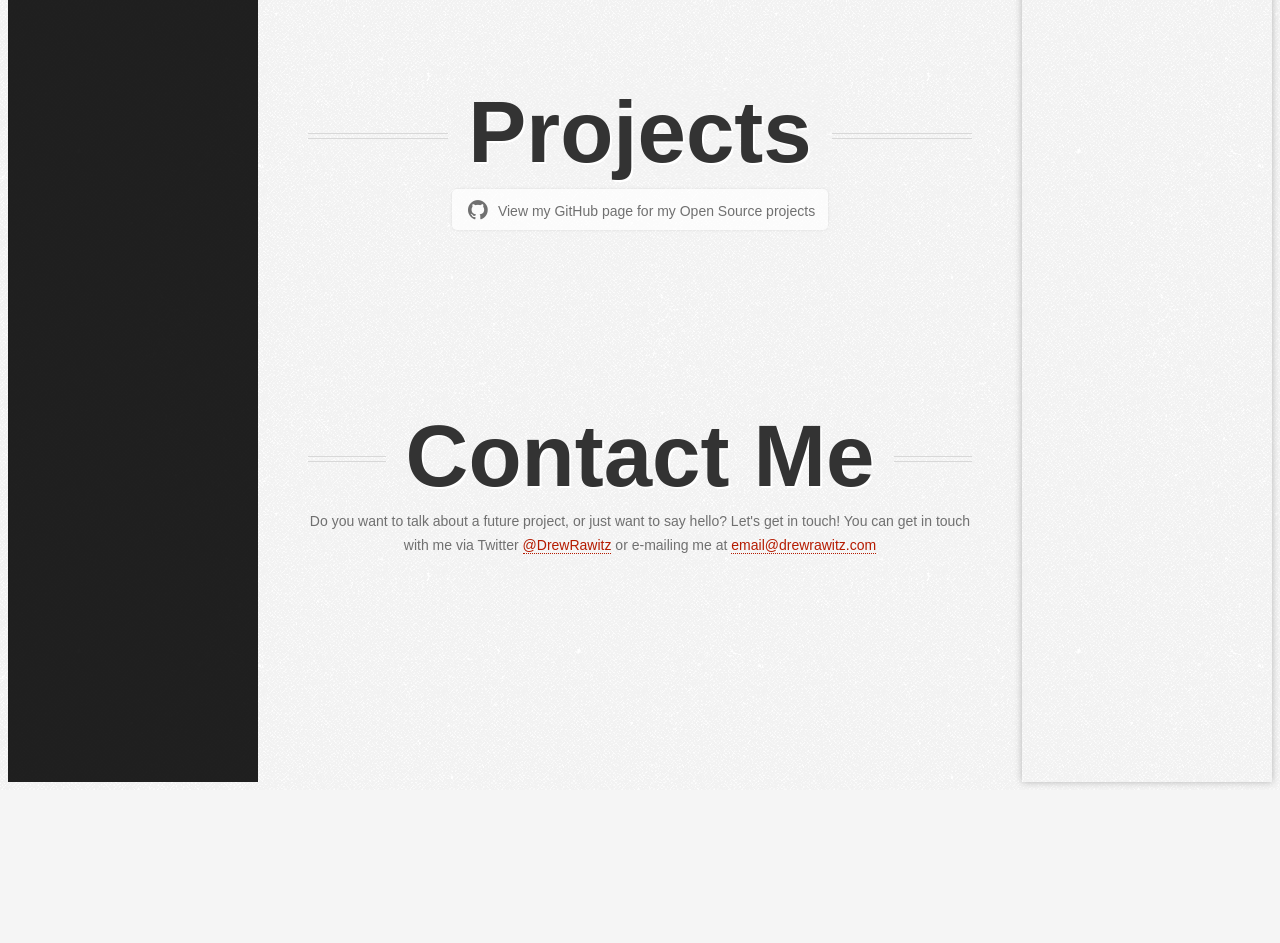
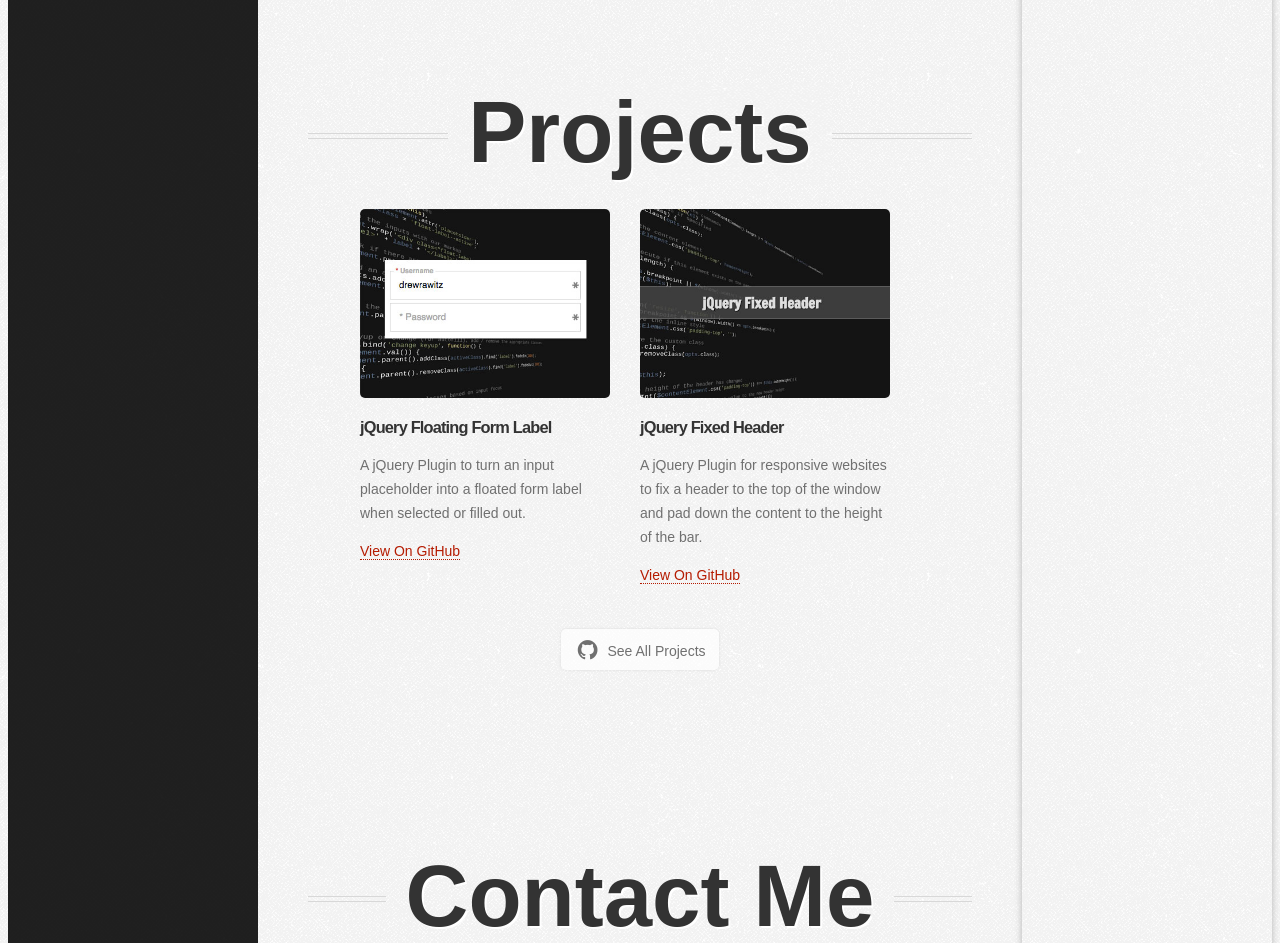
Before and after one commit to drewrawitz/DrewRawitz.com, a PHP site: page / in a window 1280 px wide. Shown: the part 2492-3435 px from the top of the page. Before the commit the page ends 3278 px from the top, so only its background shows below. Run offline with PHP 8.4, Linux system fonts and the light colour scheme; style sheets or scripts are compiled from the project's sources; some libraries are stand-ins or nearby versions; some web fonts are replaced.

Commit message:
Adding my two jQuery plugins to the Projects section

```diff
--- a/src/assets/scss/partials/_layout.scss
+++ b/src/assets/scss/partials/_layout.scss
@@ -528,3 +528,25 @@ blockquote {
       }
     }
 }
+
+.project-wrapper {
+  display: flex;
+  flex-row: row wrap;
+  justify-content: center;
+  margin: 50px 0 25px 0;
+
+  .project {
+    max-width: 250px;
+    margin-right: 30px;
+
+    &__image {
+      margin-bottom: 10px;
+
+      img {
+        max-width: 100%;
+        height: auto;
+        border-radius: 5px;
+      }
+    }
+  }
+}
--- a/src/index.php
+++ b/src/index.php
@@ -263,10 +263,33 @@
 
       <section id="projects">
         <h2 class="lines"><span>Projects</span></h2>
+        <div class="project-wrapper">
+          <div class="project">
+            <div class="project__image">
+              <a href="https://github.com/drewrawitz/jQuery-Floating-Form-Label"><img src="assets/images/projects/img_floating-labels.jpg"></a>
+            </div>
+            <div class="project__info">
+              <h3>jQuery Floating Form Label</h3>
+              <p>A jQuery Plugin to turn an input placeholder into a floated form label when selected or filled out.</p>
+              <p><a class="link" href="https://github.com/drewrawitz/jQuery-Floating-Form-Label" target="_blank">View On GitHub</a></p>
+            </div>
+          </div>
+          <div class="project">
+            <div class="project__image">
+              <a href="https://github.com/drewrawitz/jquery-fixed-header" target="_blank"><img src="assets/images/projects/img_fixed-header.jpg"></a>
+            </div>
+            <div class="project__info">
+              <h3>jQuery Fixed Header</h3>
+              <p>A jQuery Plugin for responsive websites to fix a header to the top of the window and pad down the content to the height of the bar.</p>
+              <p><a class="link" href="https://github.com/drewrawitz/jquery-fixed-header" target="_blank">View On GitHub</a></p>
+            </div>
+          </div>
+        </div>
+
         <p class="center">
           <a href="https://github.com/drewrawitz" target="_blank" class="btn btn-light">
             <i class="icon-github-circled"></i>
-            <span>View my GitHub page for my Open Source projects</span>
+            <span>See All Projects</span>
           </a>
         </p>
       </section>
```
Also changed, not shown: src/assets/images/projects/img_fixed-header.jpg (added), src/assets/images/projects/img_floating-labels.jpg (added).
